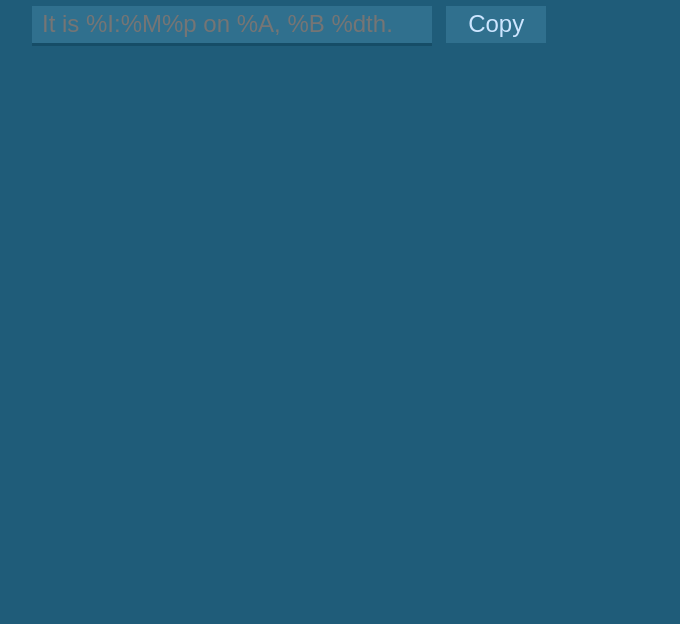
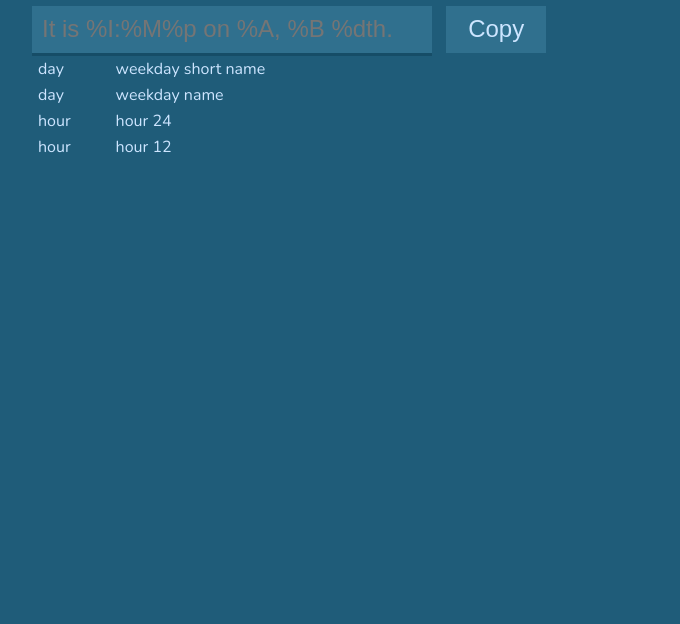
Before and after one commit to stoneG/strftime, a website: page index.html in a window 1280 px wide. Shown: the part 176-800 px from the top of the page, without its empty margins (108-788 px from the left). Drawn offline with nearby package versions, Linux system fonts and the light colour scheme; some packages are replaced by stand-ins of ours; a script that the page names is missing.

Commit message:
Add basic structure for autocomplete, and basic click functionality for each entry to modify the input

```diff
--- a/index.html
+++ b/index.html
@@ -17,6 +17,12 @@
       <input ng-model="input" ng-change="calculate()" class="strftime" placeholder="It is %I:%M%p on %A, %B %dth."></input>
       <button class="copy" ng-click="addOne()">Copy</button>
     </div>
+    <div class="autocompletion">
+      <div class="entry" ng-repeat="token in strftime.autocompleteTokens | filter:inputLastWord" ng-click="selectToken(token)">
+        <div class="type">{{ token.type }}</div><!--
+        --><div class="description">{{ token.description }}</div>
+      </div>
+    </div>
   </div>
 
   <script src="//ajax.googleapis.com/ajax/libs/angularjs/1.2.15/angular.min.js"></script>
--- a/static/js/strftime.js
+++ b/static/js/strftime.js
@@ -202,7 +202,29 @@ strftimeApp.controller('StrftimeController', ['$scope', function($scope) {
         'j': 'dayOfTheYearPadded',
         'U': 'weekOfTheYearNumPadded',
         'W': 'weekOfTheYearNum',
-      }
+      },
+      autocompleteTokens: [
+        {
+          type: 'day',
+          description: 'weekday short name',
+          mapping: 'a'
+        },
+        {
+          type: 'day',
+          description: 'weekday name',
+          mapping: 'A'
+        },
+        {
+          type: 'hour',
+          description: 'hour 24',
+          mapping: 'H'
+        },
+        {
+          type: 'hour',
+          description: 'hour 12',
+          mapping: 'I'
+        }
+      ]
     }
   };
 
@@ -258,15 +280,34 @@ strftimeApp.controller('StrftimeController', ['$scope', function($scope) {
     return input;
   };
 
+  $scope.setInputLastWord = function() {
+    var inputWords,
+      inputLastWord;
+    if ($scope.input) {
+      inputWords = $scope.input.split(' ');
+      inputLastWord = inputWords[inputWords.length-1];
+      $scope.inputLastWord = inputLastWord != ''? inputLastWord : undefined;
+      console.log('!!!!', $scope.inputLastWord);
+    } else {
+      $scope.inputLastWord = undefined;
+    }
+  };
+
   $scope.calculate = function() {
     // $scope.output default
     if ($scope.input) {
       console.log('got input of', $scope.input);
+      $scope.setInputLastWord();
       $scope.output = $scope.convert($scope.input);
     } else {
+      $scope.setInputLastWord();
       $scope.output = $scope.defaultStrftime();
     }
   };
   $scope.calculate();
 
+  $scope.selectToken = function(token) {
+    $scope.input += token.mapping;
+  }
+
 }]);
--- a/static/sass/strftime.scss
+++ b/static/sass/strftime.scss
@@ -1,6 +1,9 @@
 $bg-color: #1F5C79;
 $text-color: #CDE5FF;
 $secondary-color: #7EBAFC;
+
+$input-width: 90%;
+$input-max-width: 400px;
 
 body {
   font-family: 'Nunito', Helvetica, sans-serif;
@@ -27,9 +30,9 @@ body {
 }
 
 .strftime {
-  width: 90%;
-  max-width: 400px;
-  height: 40px;
+  width: $input-width;
+  max-width: $input-max-width;
+  height: 50px;
   padding: 0 10px;
   vertical-align: top;
   /*border: 3px solid #FFF3CD;*/
@@ -49,7 +52,7 @@ body {
 
 .copy {
   vertical-align: top;
-  height: 40px;
+  height: 50px;
   width: 100px;
   margin-left: 1%;
   padding: 0;
@@ -64,3 +67,22 @@ body {
     cursor: pointer;
   }
 }
+
+.autocompletion {
+  width: $input-width;
+  max-width: $input-max-width;
+
+  .entry {
+    padding: 2px 6px;
+
+    .type {
+      display: inline-block;
+      width: 20%;
+    }
+
+    .description {
+      display: inline-block;
+      width: 80%;
+    }
+  }
+}
```
Also changed, not shown: static/css/strftime.css.
